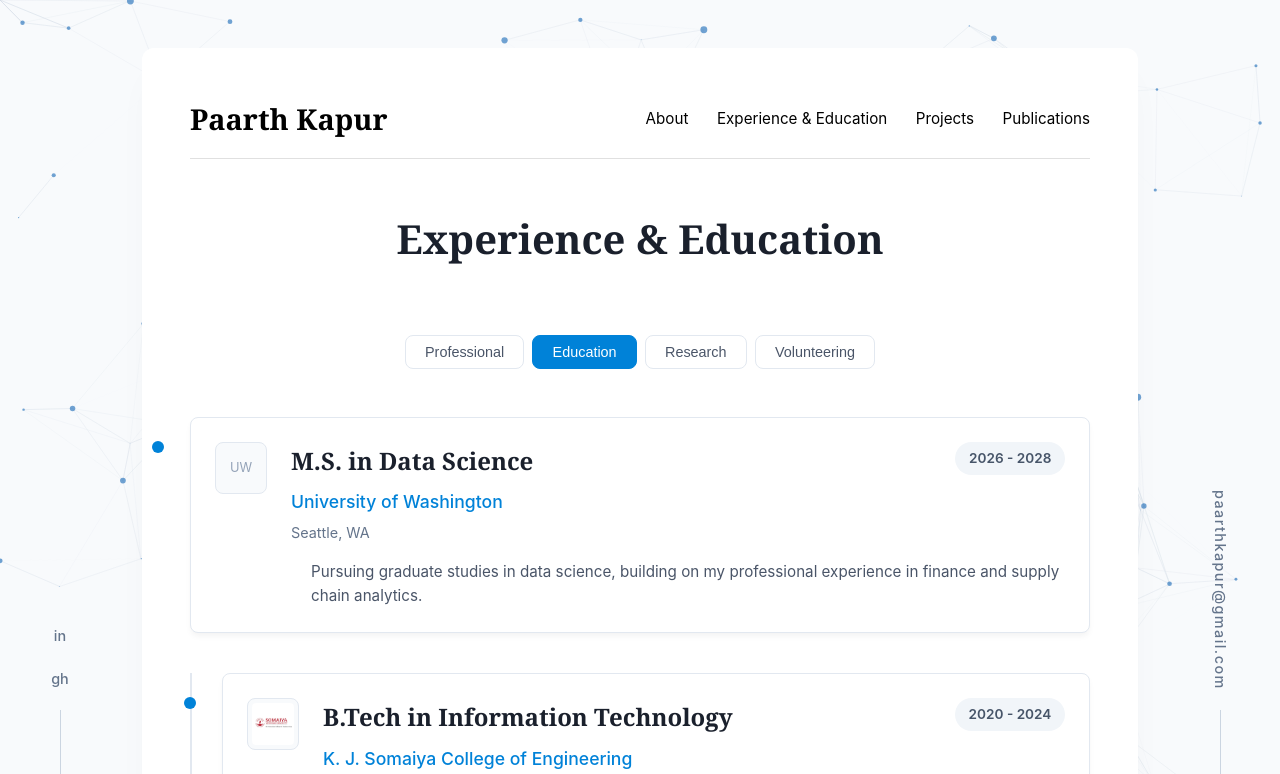
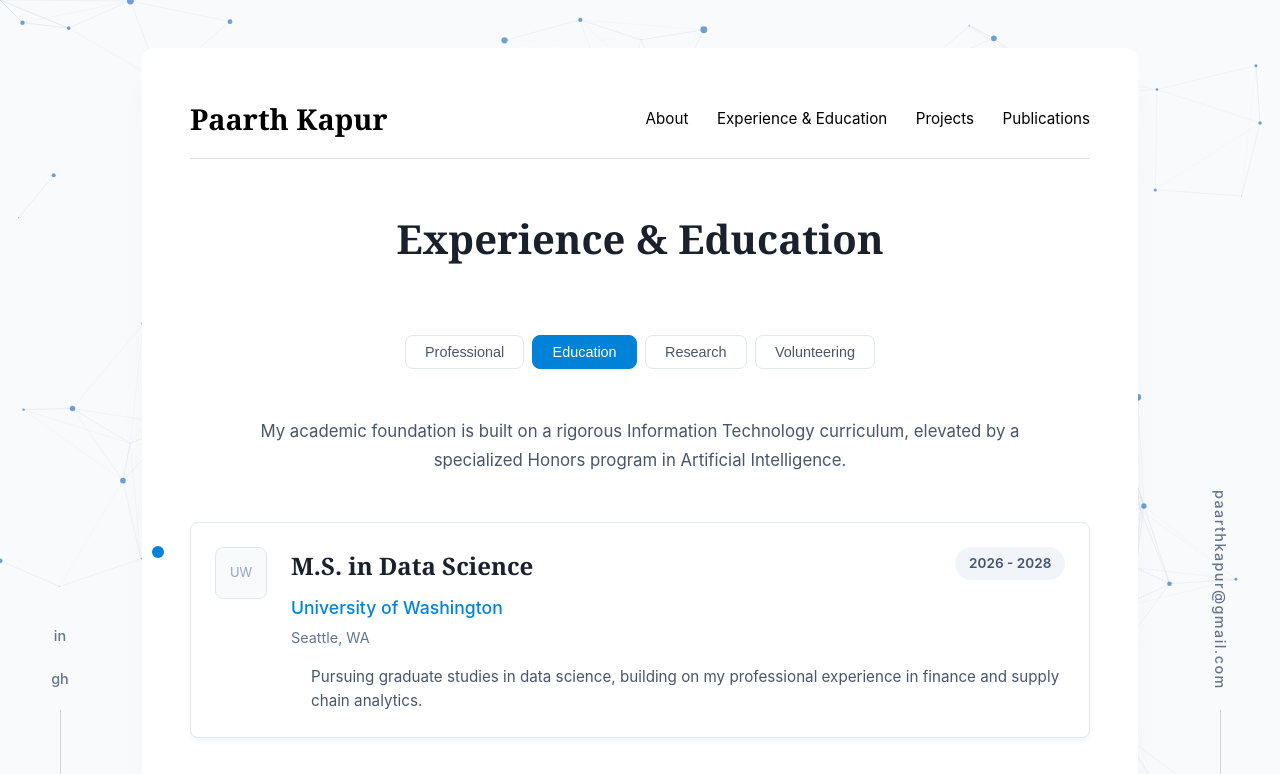
Before and after one commit to PaarthKapur/Paarthkapur.github.io, a plain HTML site: page experience.html in a window 1280 px wide. Both pictures are taken after a click on the button "Education". Shown: the top 774 px of the page. Drawn offline with nearby package versions, Linux system fonts and the light colour scheme; animation ran at ten frames a second.

Commit message:
Update Exp2

```diff
--- a/experience.html
+++ b/experience.html
@@ -225,6 +225,12 @@
             </div>
 
                     <!-- University of Washington -->
+
+
+            <div id="education" class="tab-content">
+                <p class="tab-description">
+                    My academic foundation is built on a rigorous Information Technology curriculum, elevated by a specialized Honors program in Artificial Intelligence.
+                </p>
                         <div class="timeline-item reveal">
                 <div class="timeline-dot"></div>
 
@@ -295,8 +301,6 @@
                     </div>
                 </div>
             </div>
-
-            <div id="education" class="tab-content">
                 <div class="timeline">
                     <div class="timeline-item reveal">
                         <div class="timeline-dot"></div>
```
Lines whose indentation alone changed are shown as unchanged.
